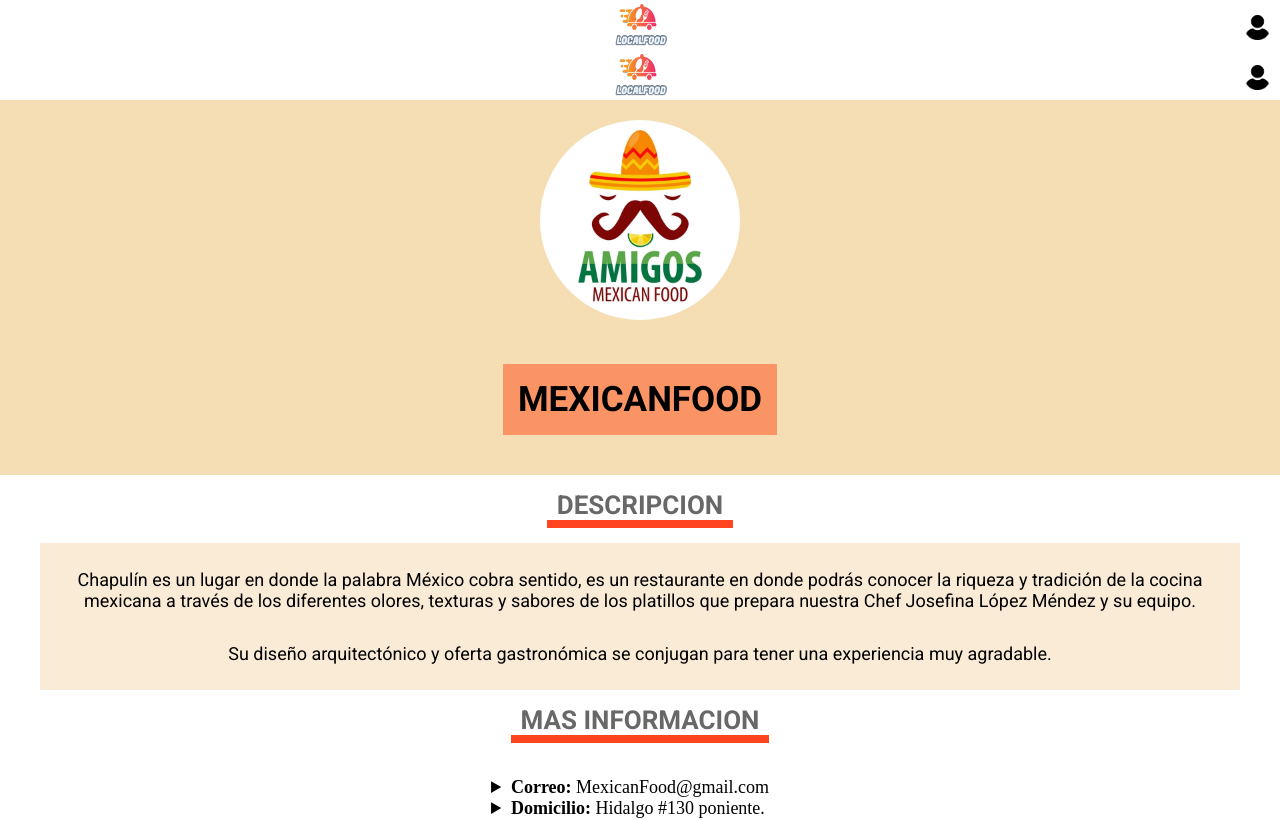
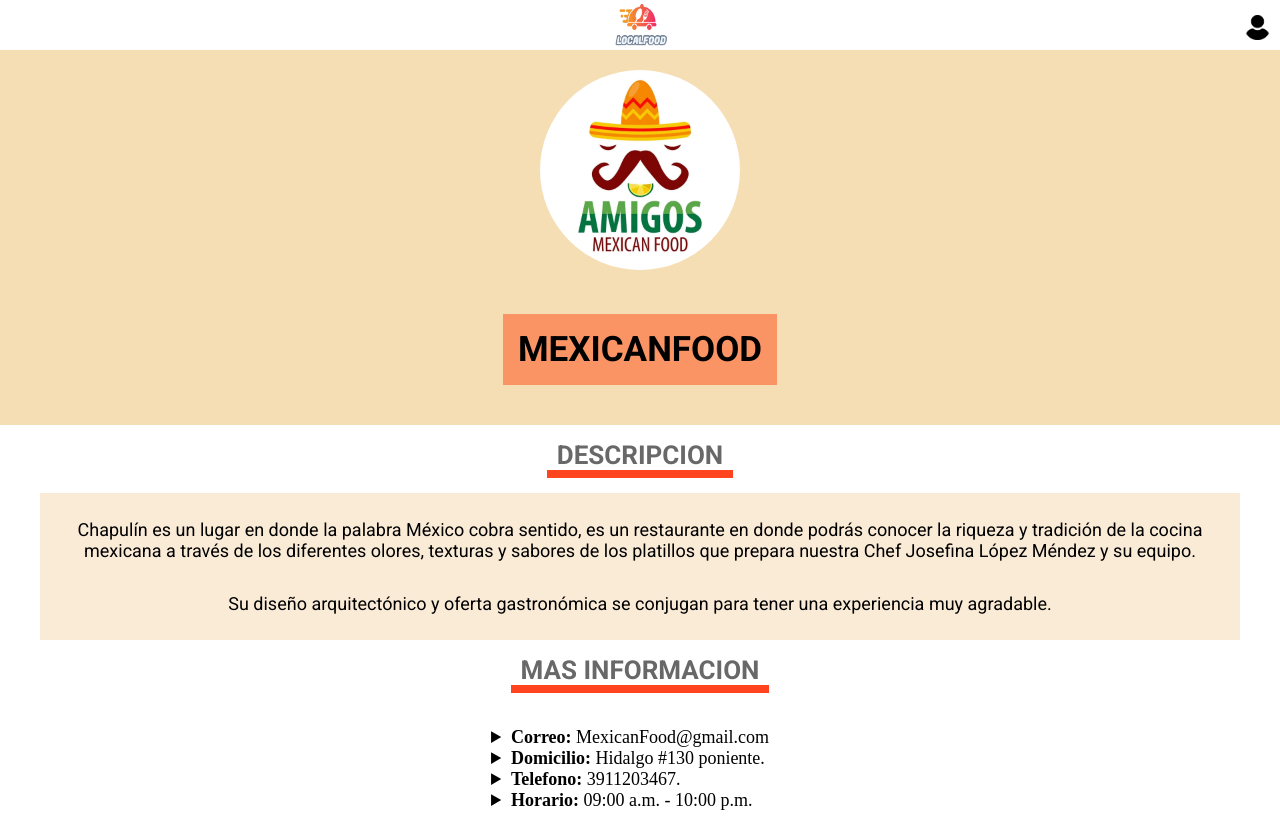
Before and after one commit to CrisCap26/local-food, a React (Create React App) app: page /PerfilRestaurante in a window 1280 px wide. Shown: the top 820 px of the page. Built offline with nearby package versions, Linux system fonts and the light colour scheme; the HTML template or start-up script is replaced by a standard one.

Commit message:
delete duplicate navbar

```diff
--- a/src/pages/ChangePassword.jsx
+++ b/src/pages/ChangePassword.jsx
@@ -48,7 +48,6 @@ function ChangePassword() {
 
   return (
     <>
-      <NavBar />
       <form className="pass_datos__pla">
         <font color="black">
           <h4>Cambiar Contraseña</h4>
--- a/src/pages/PerfilRestaurante.jsx
+++ b/src/pages/PerfilRestaurante.jsx
@@ -7,7 +7,6 @@ import NavBar from '../components/NavBar'
 function PerfilRestaurante({ logo, nombre, descripcion }) {
   return (
     <>
-      <NavBar></NavBar>
       <section className="cover">
         <div className="cover-wrapper">
           <div className="cover-photo-container">
```
